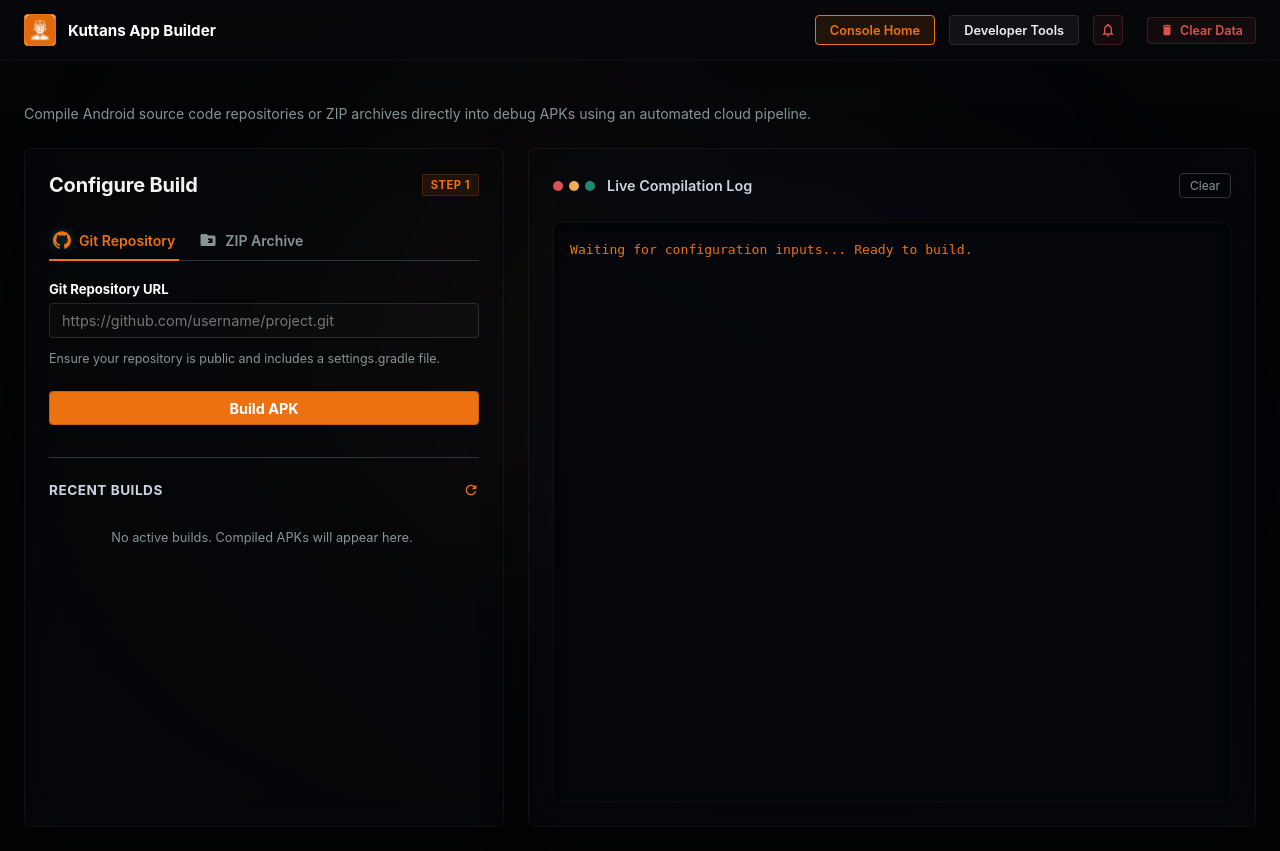
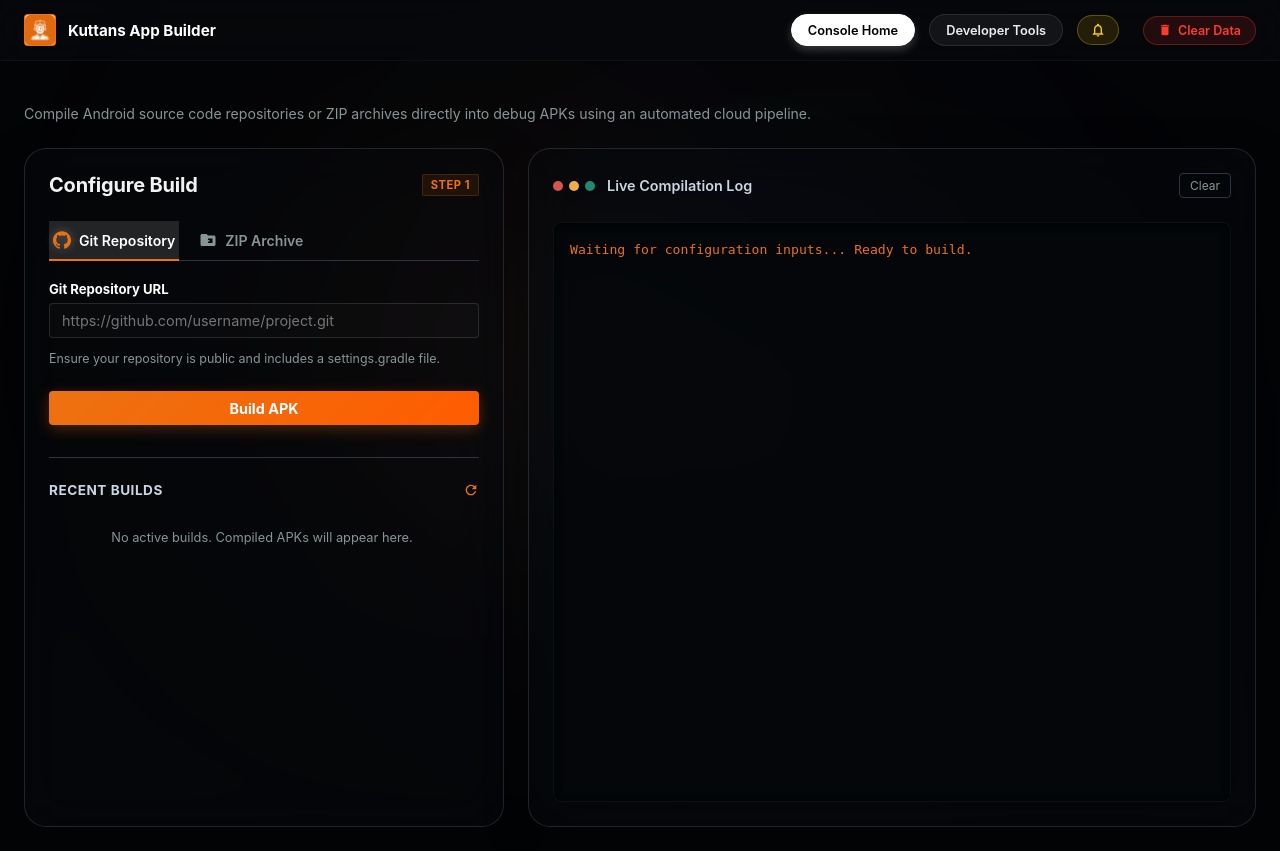
Before and after one commit to abhinandnm/apk-maker, a Flask app: page / in a window 1280 px wide. Run offline with Flask 2, Linux system fonts and the light colour scheme; data that the repository does not hold is empty.

Commit message:
Update design system to premium iOS squircle shapes, bright translucent borders, and pill capsule buttons

```diff
--- a/static/css/style.css
+++ b/static/css/style.css
@@ -191,12 +191,12 @@ body {
 /* Glass Panels */
 .panel {
     background: rgba(8, 10, 15, 0.45);
-    backdrop-filter: blur(20px);
-    -webkit-backdrop-filter: blur(20px);
-    border: 1px solid rgba(255, 255, 255, 0.05);
-    border-radius: 8px;
+    backdrop-filter: blur(25px);
+    -webkit-backdrop-filter: blur(25px);
+    border: 1px solid rgba(255, 255, 255, 0.12) !important;
+    border-radius: 22px !important;
     padding: 24px;
-    box-shadow: 0 10px 40px 0 rgba(0, 0, 0, 0.5);
+    box-shadow: 0 12px 40px 0 rgba(0, 0, 0, 0.4) !important;
     display: flex;
     flex-direction: column;
 }
@@ -229,12 +229,12 @@ body {
 /* Tabs System */
 .tabs {
     display: flex;
-    background: rgba(255, 255, 255, 0.02);
-    border: 1px solid var(--border-color);
-    padding: 4px;
-    border-radius: 10px;
+    background: rgba(255, 255, 255, 0.05);
+    border: 1.5px solid rgba(255, 255, 255, 0.08);
+    padding: 3px;
+    border-radius: 16px;
     margin-bottom: 24px;
-    gap: 4px;
+    gap: 2px;
 }
 
 .tab-btn {
@@ -244,40 +244,40 @@ body {
     outline: none;
     color: var(--text-muted);
     font-family: var(--font-sans);
-    font-size: 0.9rem;
+    font-size: 0.88rem;
     font-weight: 600;
-    padding: 10px;
-    border-radius: 8px;
+    padding: 11px;
+    border-radius: 13px;
     cursor: pointer;
-    display: flex;
+    display: inline-flex;
     align-items: center;
     justify-content: center;
     gap: 8px;
-    transition: var(--transition);
+    transition: all 0.25s cubic-bezier(0.4, 0, 0.2, 1);
 }
 
 .tab-btn svg {
     fill: var(--text-muted);
-    transition: var(--transition);
+    transition: all 0.25s cubic-bezier(0.4, 0, 0.2, 1);
 }
 
 .tab-btn:hover {
-    color: var(--text-secondary);
+    color: #ffffff;
 }
 
 .tab-btn:hover svg {
-    fill: var(--text-secondary);
+    fill: #ffffff;
 }
 
 .tab-btn.active {
-    background: rgba(255, 255, 255, 0.05);
-    color: var(--color-cyan);
-    box-shadow: inset 0 1px 0 0 rgba(255, 255, 255, 0.05);
+    background: rgba(255, 255, 255, 0.12) !important;
+    color: #ffffff !important;
+    box-shadow: 0 4px 12px rgba(0, 0, 0, 0.2);
 }
 
 .tab-btn.active svg {
-    fill: var(--color-cyan);
-    filter: drop-shadow(0 0 4px rgba(0, 229, 255, 0.3));
+    fill: #ffffff;
+    filter: drop-shadow(0 0 4px rgba(255, 255, 255, 0.3));
 }
 
 /* Form Styles */
@@ -386,33 +386,32 @@ input[type="url"]:focus {
     border: none;
     outline: none;
     font-family: var(--font-sans);
-    font-size: 1rem;
-    font-weight: 700;
-    padding: 14px;
-    border-radius: 8px;
+    font-size: 0.96rem;
+    font-weight: 600;
+    padding: 13px 20px;
+    border-radius: 16px;
     cursor: pointer;
-    display: flex;
+    display: inline-flex;
     align-items: center;
     justify-content: center;
     gap: 12px;
-    transition: var(--transition);
+    transition: all 0.25s cubic-bezier(0.4, 0, 0.2, 1);
     text-decoration: none;
 }
 
 .btn-primary {
-    background: #ec7211;
+    background: linear-gradient(135deg, #ec7211, #ff5c00) !important;
     color: #ffffff;
-    border: 1px solid #c95f0c;
-    border-radius: 4px;
+    box-shadow: 0 4px 15px rgba(236, 114, 17, 0.3) !important;
 }
 
 .btn-primary:hover {
-    background: #dd660f;
-    border-color: #b85408;
+    box-shadow: 0 6px 20px rgba(236, 114, 17, 0.45) !important;
+    transform: translateY(-1px);
 }
 
 .btn-primary:active {
-    background: #c95f0c;
+    transform: translateY(1px);
 }
 
 .btn:disabled {
@@ -1076,12 +1075,13 @@ input[type="url"]:focus {
 /* AWS Alert Banners (Success & Notices) */
 .success-box {
     margin-top: 24px;
-    border: 1px solid var(--border-color);
-    border-left: 5px solid var(--color-green) !important;
-    background: #0d1e1a !important; /* AWS Dark Green alert BG */
-    border-radius: 4px;
-    padding: 16px;
-    animation: none;
+    border: 1px solid rgba(63, 207, 142, 0.25) !important;
+    background: rgba(13, 30, 26, 0.45) !important;
+    backdrop-filter: blur(12px);
+    -webkit-backdrop-filter: blur(12px);
+    border-radius: 16px !important;
+    padding: 18px;
+    box-shadow: 0 8px 24px rgba(0, 0, 0, 0.2);
 }
 
 .success-header h3 {
@@ -1295,21 +1295,20 @@ input[type="url"]:focus {
     display: inline-flex;
     align-items: center;
     gap: 6px;
-    background: rgba(217, 83, 79, 0.08);
-    border: 1px solid rgba(217, 83, 79, 0.22);
-    color: #d9534f;
+    background: rgba(255, 59, 48, 0.12) !important;
+    border: 1px solid rgba(255, 59, 48, 0.3) !important;
+    color: #ff3b30 !important;
     font-family: var(--font-sans);
     font-size: 0.78rem;
     font-weight: 600;
-    padding: 5px 12px;
-    border-radius: 4px;
+    padding: 6px 14px;
+    border-radius: 20px !important;
     cursor: pointer;
     transition: var(--transition);
 }
 
 .aws-nav-action-btn:hover {
-    background: rgba(217, 83, 79, 0.18);
-    border-color: #d9534f;
+    background: rgba(255, 59, 48, 0.22) !important;
 }
 
 .aws-nav-user {
@@ -1358,8 +1357,15 @@ input[type="url"]:focus {
    ========================================== */
 
 .notification-btn-custom {
+    background: rgba(255, 204, 0, 0.12) !important;
+    border: 1px solid rgba(255, 204, 0, 0.3) !important;
+    color: #ffcc00 !important;
     margin-right: 10px;
-    padding: 6px;
+    padding: 6px 12px !important;
+}
+
+.notification-btn-custom:hover {
+    background: rgba(255, 204, 0, 0.22) !important;
 }
 
 .notification-dropdown {
@@ -1508,18 +1514,18 @@ input[type="url"]:focus {
 /* Header Navigation Buttons */
 .header-nav-btn {
     text-decoration: none;
-    background: rgba(255, 255, 255, 0.05);
+    background: rgba(255, 255, 255, 0.06);
     border: 1px solid rgba(255, 255, 255, 0.1);
     color: #eaeded;
     font-family: var(--font-sans);
     font-size: 0.8rem;
     font-weight: 600;
-    padding: 6px 14px;
-    border-radius: 4px;
+    padding: 6px 16px;
+    border-radius: 20px !important;
     display: inline-flex;
     align-items: center;
-    transition: var(--transition);
-    height: 30px;
+    transition: all 0.25s cubic-bezier(0.4, 0, 0.2, 1);
+    height: 32px;
 }
 
 .header-nav-btn:hover {
@@ -1529,7 +1535,8 @@ input[type="url"]:focus {
 }
 
 .header-nav-btn.active {
-    background: rgba(236, 114, 17, 0.12);
-    border-color: var(--color-cyan);
-    color: var(--color-cyan);
-}
+    background: #ffffff !important;
+    border-color: #ffffff !important;
+    color: #000000 !important;
+    box-shadow: 0 4px 10px rgba(255, 255, 255, 0.2);
+}
```
